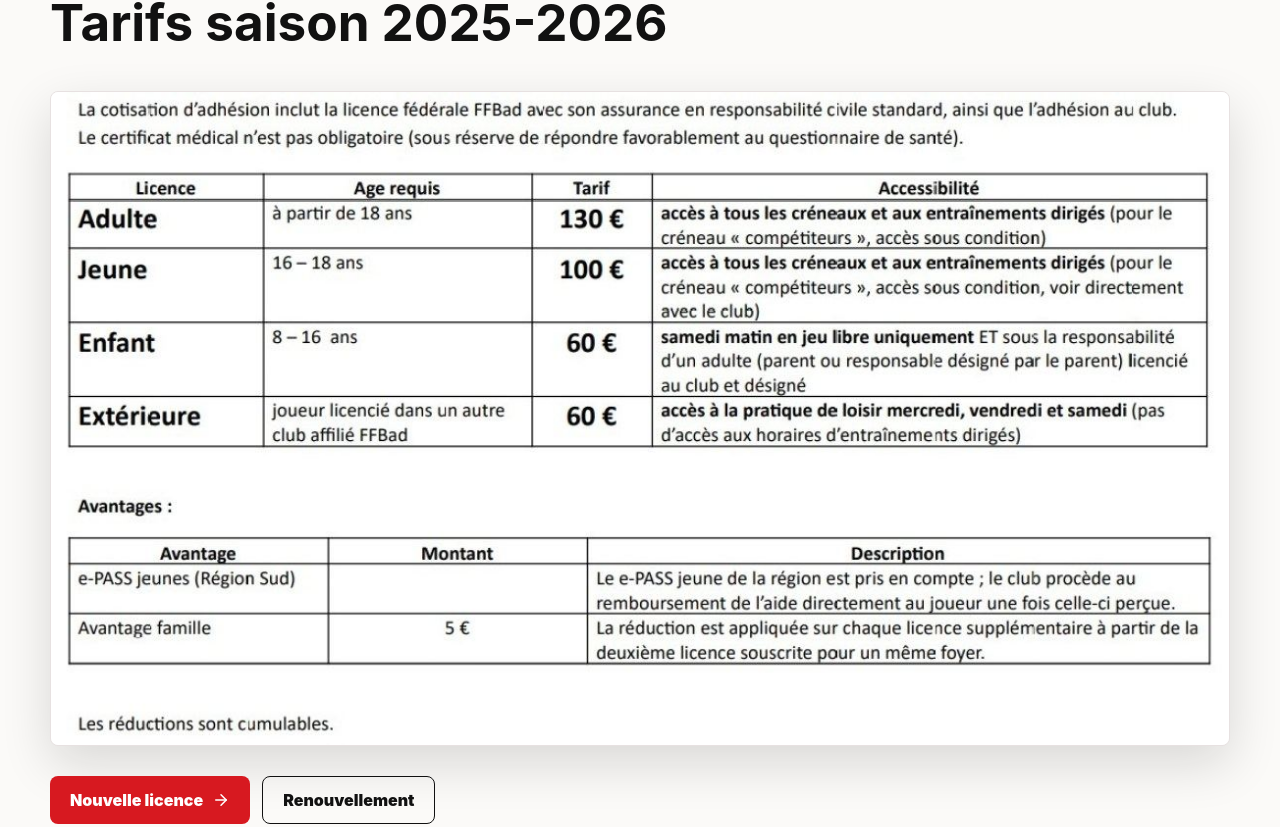
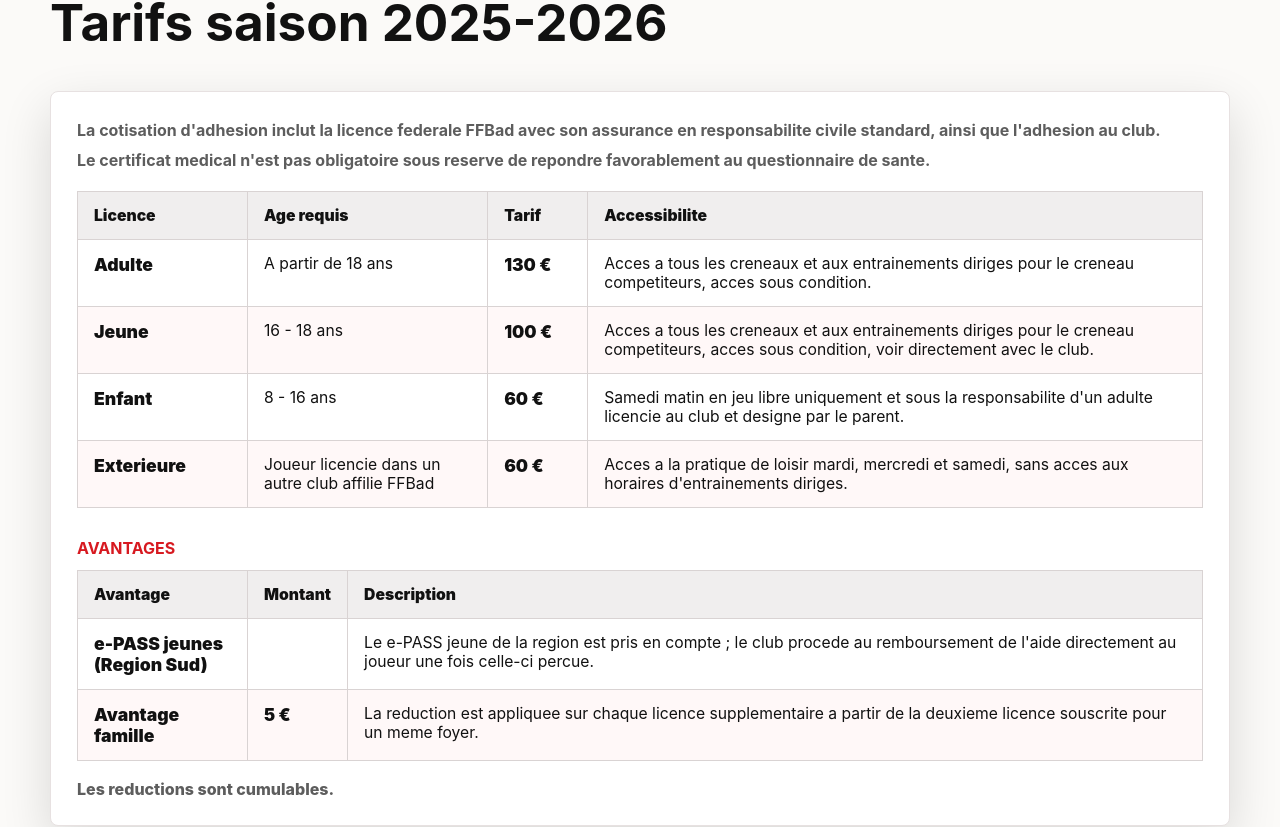
Before and after one commit to CASABad/site-web, a React (Vite) app: page / in a window 1280 px wide. Shown: the part 2948-3775 px from the top of the page. Built offline with nearby package versions, Linux system fonts and the light colour scheme.

Commit message:
Replace pricing image with editable tables

```diff
--- a/src/main.jsx
+++ b/src/main.jsx
@@ -20,6 +20,7 @@ import {
   mediaAlbums,
   navItems,
   partners,
+  pricingInfo,
   scheduleRows,
   textileImages,
 } from './siteData.js';
@@ -189,8 +190,8 @@ function HomePage() {
 
       <section className="section pricing-section">
         <p className="eyebrow dark">Adhesion</p>
-        <h2>Tarifs saison 2025-2026</h2>
-        <img className="wide-document" src={asset('tarifs-2025-2026.jpg')} alt="Tarifs CASA'Bad 2025-2026" />
+        <h2>Tarifs saison {pricingInfo.season}</h2>
+        <PricingTables />
         <div className="button-row">
           <a className="primary-button" href={contactInfo.licenseUrl} target="_blank" rel="noreferrer">
             Nouvelle licence <ArrowRight size={18} />
@@ -203,6 +204,63 @@ function HomePage() {
 
       <ClubNetworkSection />
     </>
+  );
+}
+
+function PricingTables() {
+  return (
+    <div className="pricing-card">
+      <div className="pricing-intro">
+        {pricingInfo.intro.map((text) => (
+          <p key={text}>{text}</p>
+        ))}
+      </div>
+      <div className="pricing-table-wrap">
+        <table className="pricing-table licenses-table">
+          <thead>
+            <tr>
+              <th>Licence</th>
+              <th>Age requis</th>
+              <th>Tarif</th>
+              <th>Accessibilite</th>
+            </tr>
+          </thead>
+          <tbody>
+            {pricingInfo.licenses.map((license) => (
+              <tr key={license.name}>
+                <th scope="row">{license.name}</th>
+                <td>{license.age}</td>
+                <td className="price-cell">{license.price}</td>
+                <td>{license.accessibility}</td>
+              </tr>
+            ))}
+          </tbody>
+        </table>
+      </div>
+
+      <h3>Avantages</h3>
+      <div className="pricing-table-wrap">
+        <table className="pricing-table benefits-table">
+          <thead>
+            <tr>
+              <th>Avantage</th>
+              <th>Montant</th>
+              <th>Description</th>
+            </tr>
+          </thead>
+          <tbody>
+            {pricingInfo.benefits.map((benefit) => (
+              <tr key={benefit.name}>
+                <th scope="row">{benefit.name}</th>
+                <td className="price-cell">{benefit.amount}</td>
+                <td>{benefit.description}</td>
+              </tr>
+            ))}
+          </tbody>
+        </table>
+      </div>
+      <p className="pricing-note">{pricingInfo.note}</p>
+    </div>
   );
 }
 
--- a/src/siteData.js
+++ b/src/siteData.js
@@ -39,6 +39,53 @@ export const scheduleRows = [
     time: '10h - 13h',
   },
 ];
+
+export const pricingInfo = {
+  season: '2025-2026',
+  intro: [
+    "La cotisation d'adhesion inclut la licence federale FFBad avec son assurance en responsabilite civile standard, ainsi que l'adhesion au club.",
+    "Le certificat medical n'est pas obligatoire sous reserve de repondre favorablement au questionnaire de sante.",
+  ],
+  licenses: [
+    {
+      name: 'Adulte',
+      age: 'A partir de 18 ans',
+      price: '130 €',
+      accessibility: 'Acces a tous les creneaux et aux entrainements diriges pour le creneau competiteurs, acces sous condition.',
+    },
+    {
+      name: 'Jeune',
+      age: '16 - 18 ans',
+      price: '100 €',
+      accessibility: 'Acces a tous les creneaux et aux entrainements diriges pour le creneau competiteurs, acces sous condition, voir directement avec le club.',
+    },
+    {
+      name: 'Enfant',
+      age: '8 - 16 ans',
+      price: '60 €',
+      accessibility: "Samedi matin en jeu libre uniquement et sous la responsabilite d'un adulte licencie au club et designe par le parent.",
+    },
+    {
+      name: 'Exterieure',
+      age: 'Joueur licencie dans un autre club affilie FFBad',
+      price: '60 €',
+      accessibility: "Acces a la pratique de loisir mardi, mercredi et samedi, sans acces aux horaires d'entrainements diriges.",
+    },
+  ],
+  benefits: [
+    {
+      name: 'e-PASS jeunes (Region Sud)',
+      amount: '',
+      description: "Le e-PASS jeune de la region est pris en compte ; le club procede au remboursement de l'aide directement au joueur une fois celle-ci percue.",
+    },
+    {
+      name: 'Avantage famille',
+      amount: '5 €',
+      description: "La reduction est appliquee sur chaque licence supplementaire a partir de la deuxieme licence souscrite pour un meme foyer.",
+    },
+  ],
+  note: 'Les reductions sont cumulables.',
+};
 
 export const partners = [
   ['Brice Bouyer', 'partenaire-brice-bouyer.png', 'https://www.iadfrance.fr/conseiller-immobilier/brice.bouyer'],
--- a/src/styles.css
+++ b/src/styles.css
@@ -391,6 +391,87 @@ p {
 .schedule-table tbody tr:last-child th,
 .schedule-table tbody tr:last-child td {
   border-bottom: 0;
+}
+
+.pricing-card {
+  margin-top: 22px;
+  padding: clamp(18px, 3vw, 26px);
+  border: 1px solid var(--line);
+  border-radius: 8px;
+  background: var(--white);
+  box-shadow: var(--shadow);
+}
+
+.pricing-intro {
+  display: grid;
+  gap: 6px;
+  margin-bottom: 18px;
+  color: var(--muted);
+  font-weight: 700;
+  line-height: 1.55;
+}
+
+.pricing-intro p,
+.pricing-note {
+  margin: 0;
+}
+
+.pricing-table-wrap {
+  overflow-x: auto;
+}
+
+.pricing-table {
+  width: 100%;
+  min-width: 760px;
+  border-collapse: collapse;
+  font-size: 0.98rem;
+}
+
+.pricing-table th,
+.pricing-table td {
+  padding: 14px 16px;
+  border: 1px solid #d9d3d3;
+  text-align: left;
+  vertical-align: top;
+}
+
+.pricing-table thead th {
+  background: #f0eeee;
+  color: var(--ink);
+  font-weight: 950;
+}
+
+.pricing-table tbody th {
+  width: 170px;
+  color: var(--ink);
+  font-size: 1.1rem;
+  font-weight: 950;
+}
+
+.pricing-table tbody tr:nth-child(even) {
+  background: #fff8f8;
+}
+
+.price-cell {
+  width: 100px;
+  color: var(--ink);
+  font-size: 1.08rem;
+  font-weight: 950;
+  text-align: center;
+  white-space: nowrap;
+}
+
+.pricing-card h3 {
+  margin: 30px 0 12px;
+  font-size: 1rem;
+  text-transform: uppercase;
+  color: var(--red);
+}
+
+.pricing-note {
+  margin-top: 18px;
+  color: var(--muted);
+  font-weight: 800;
 }
 
 .location-band {
```
Also changed, not shown: 1 other file (tests, documents, lock files or other folders).
